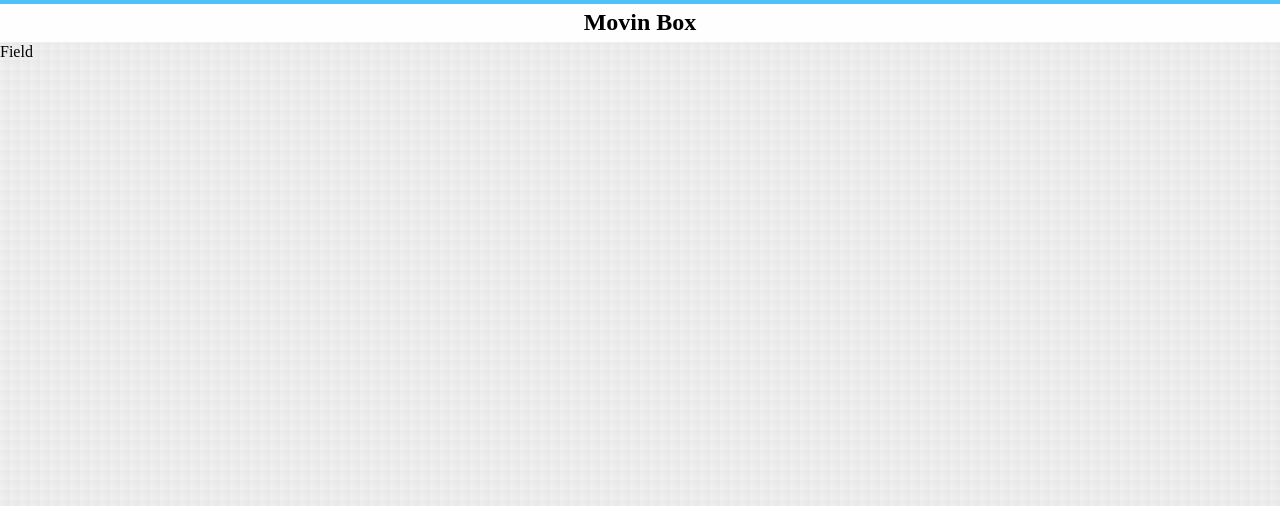
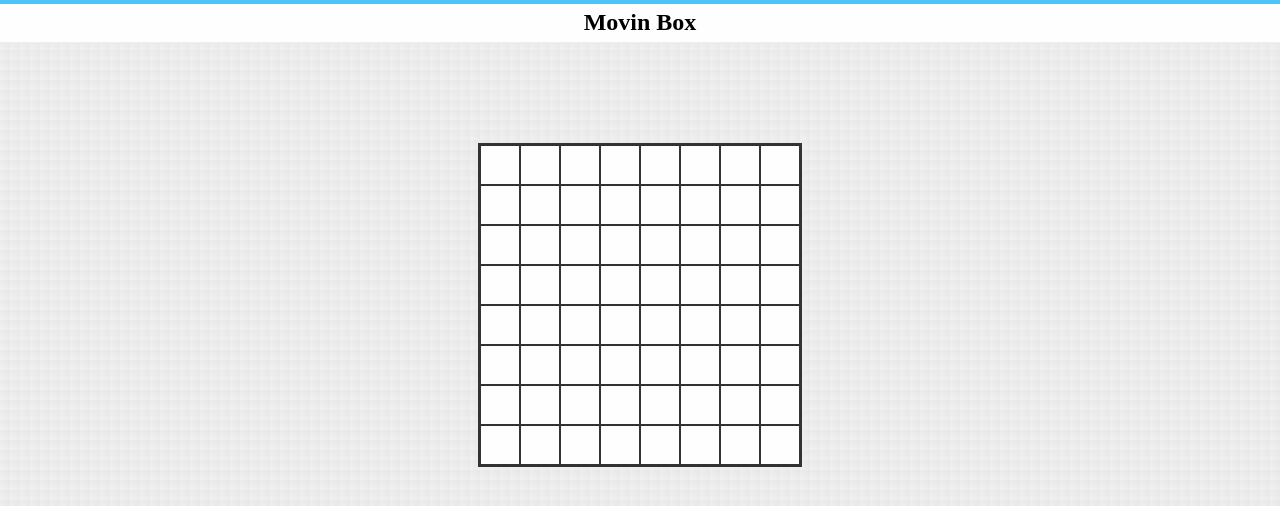
Before and after one commit to sottar/movin_box, a React app: page /play/1 in a window 1280 px wide. Shown: the top 506 px of the page. Built offline with nearby package versions, Linux system fonts and the light colour scheme.

Commit message:
design field page flame

```diff
--- a/src/components/Field.jsx
+++ b/src/components/Field.jsx
@@ -2,10 +2,45 @@
 import React from 'react';
 
 export default class Field extends React.Component {
+  constructor(props: any) {
+    super(props);
+  }
+  createMatrix(horizontal: number, vertical: number): Array<React.Element<*>> {
+    let result: Array<React.Element<*>> = [];
+    const style = {
+      wrap: {
+        display: 'flex',
+        flexWrap: 'wrap',
+        margin: '100px auto 0',
+        width: horizontal * 40,
+        height: vertical * 40,
+        border: '2px solid #333',
+        background: '#fefefe',
+      },
+      cells: {
+        margin: 0,
+        width: '40px',
+        height: '40px',
+        boxSizing: 'border-box',
+        border: '1px solid #333',
+      },
+    };
+    let cells = [];
+    for (let i = 1; i <= horizontal * vertical; i++) {
+      cells.push(
+        <div style={style.cells} key={i}></div>
+      );
+    }
+    result.push(
+      <div style={style.wrap} key={0}>{cells}</div>
+    );
+    return result;
+  }
   render() {
+    const matrix = this.createMatrix(this.props.matrix[0], this.props.matrix[1]);
     return (
       <div>
-        Field
+        {matrix}
       </div>
     );
   }
--- a/src/fields/Level1.jsx
+++ b/src/fields/Level1.jsx
@@ -2,16 +2,16 @@
 import type {FieldInfo} from '../Types';
 
 export const Level1: FieldInfo = {
-  matrix: [10, 8], // [Horizontal, Vertical]
+  matrix: [8, 8], // [Horizontal, Vertical]
   availablePositions: [
-    [1,1,1,1,1,1,1,1,1,1],
-    [1,1,1,0,0,0,0,0,1,1],
-    [1,0,1,1,1,1,1,1,0,1],
-    [1,0,1,1,1,1,1,1,0,1],
-    [1,0,1,1,1,1,1,1,0,1],
-    [1,0,1,1,1,1,1,1,0,1],
-    [1,1,1,0,0,0,0,0,1,1],
-    [1,1,1,1,1,1,1,1,1,1],
+    [1,1,1,1,1,1,1,1],
+    [1,1,0,0,0,0,0,1],
+    [0,1,1,1,1,1,1,0],
+    [0,1,1,1,1,1,1,0],
+    [0,1,1,1,1,1,1,0],
+    [0,1,1,1,1,1,1,0],
+    [1,1,0,0,0,0,0,1],
+    [1,1,1,1,1,1,1,1],
   ],
   boxInfo: [
     {
```
Also changed, not shown: index.js.
